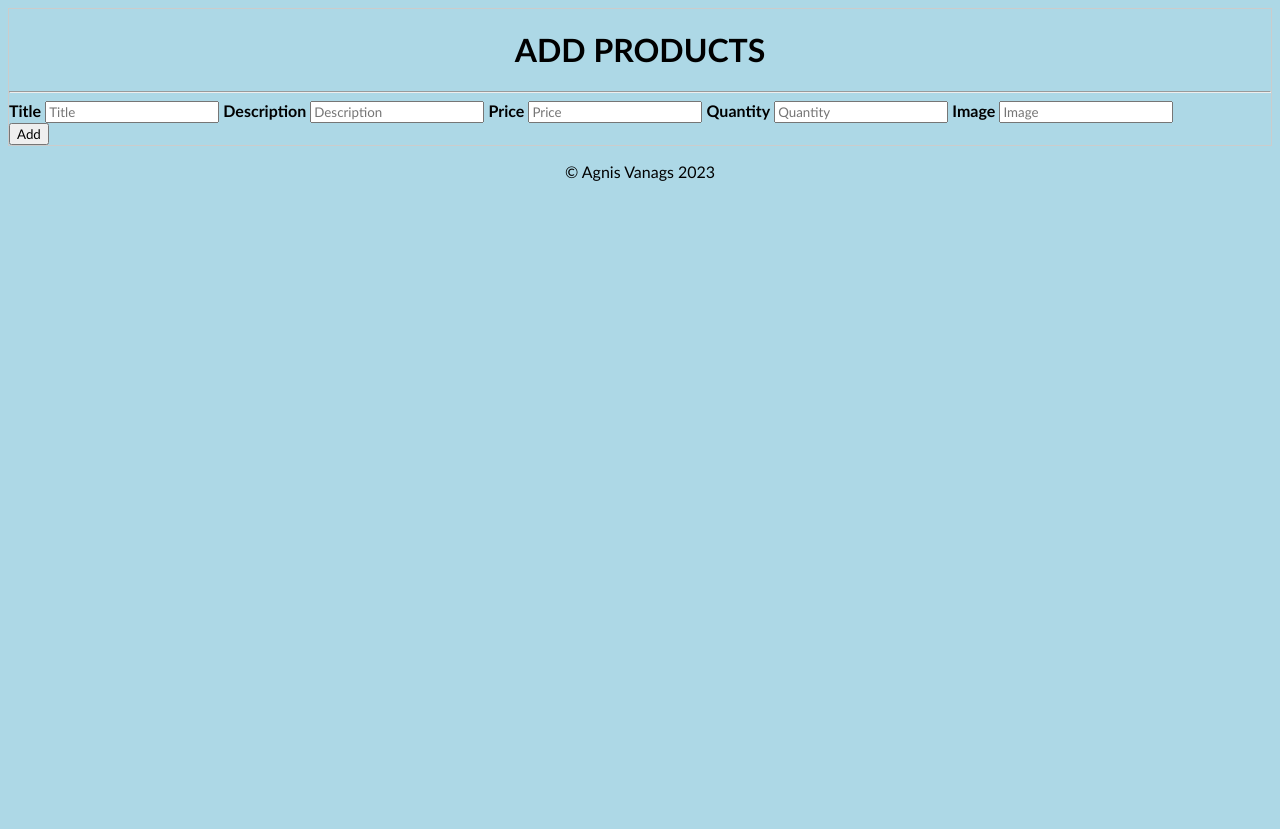
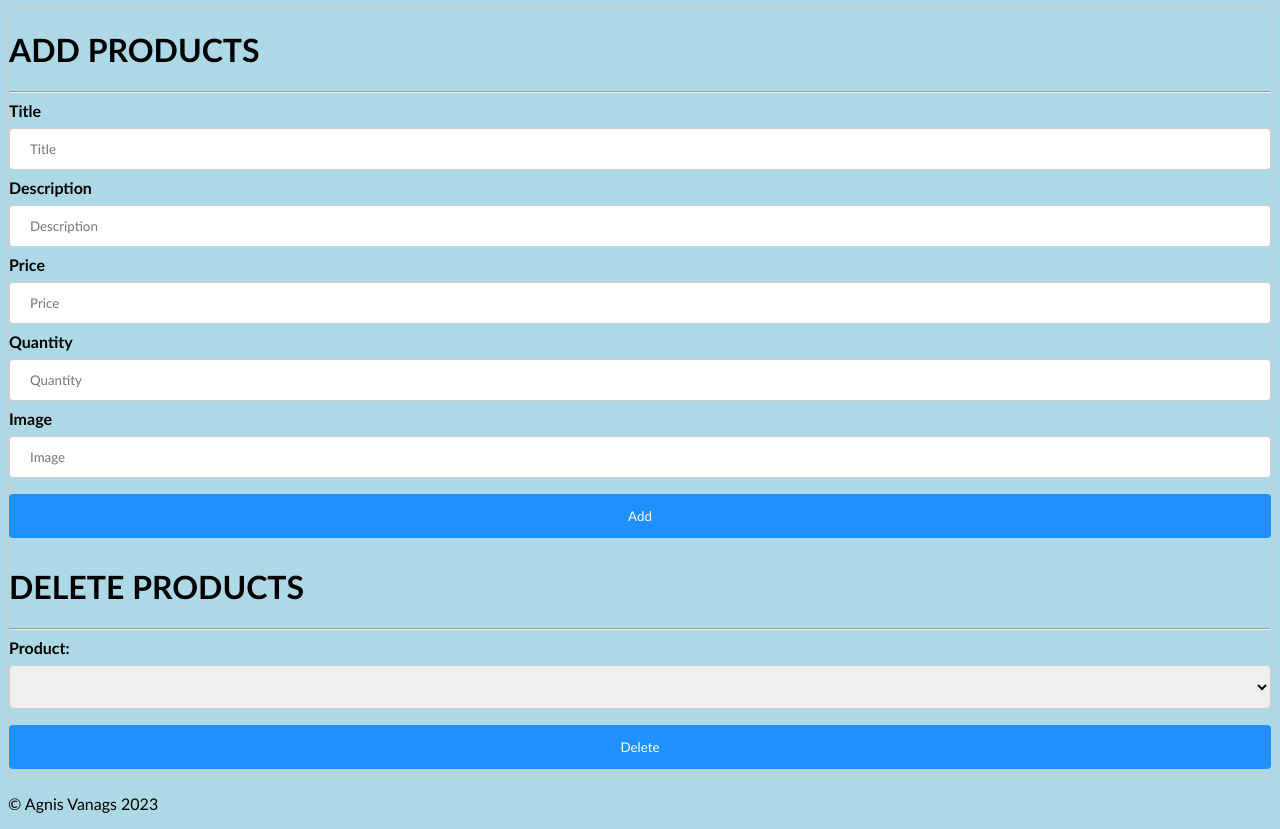
Before and after one commit to Agnis800/AV-promotion-merch-shop, a PHP site: page /add.php in a window 1280 px wide. Before the commit the page ends 181 px from the top, so only its background shows below. Run offline with PHP 8.4, Linux system fonts and the light colour scheme; tables that the repository leaves empty or names only in its code hold one stand-in row (values such as "Sample post"); data that the repository does not hold is empty.

Commit message:
Uzsākts darbs pie produktu dzēšanas sistēmas.

```diff
--- a/pages/add.php
+++ b/pages/add.php
@@ -7,7 +7,7 @@ session_start();
         <meta charset="UTF-8">
         <meta name="viewport" content="width=device-width, initial-scale=1.0">
         <meta http-equiv="X-UA-Compatible" content="ie-edge">
-        <link rel="stylesheet" href="css/cart.css">
+        <link rel="stylesheet" href="css/add.css">
         <link rel="stylesheet" href="https://cdnjs.cloudflare.com/ajax/libs/font-awesome/4.7.0/css/font-awesome.min.css">
         <title>Agnis Vanags</title>
     </head>
@@ -59,6 +59,27 @@ session_start();
 
                <div class="clearfix">
                   <input type="submit" value="Add" name="submit">
+               </div>
+            <div class="deletepr">
+                <?php
+                    require_once "database.php";
+                    $sql = mysqli_query($conn, "SELECT Title from products2");
+                    $data = $sql->fetch_all(MYSQLI_ASSOC);
+                ?>
+                <h1>DELETE PRODUCTS</h1>
+                <hr>
+                <label for="products"><b>Product:</b></label>
+                <select name="products" id="products">
+                    <option value=""></option>
+                    <?php foreach ($data as $row): ?>
+                    <option value="<?= htmlspecialchars($row['ID']) ?>">
+                      <?= htmlspecialchars($row['Title']) ?>
+                    </option>
+                    <?php endforeach ?>
+                </select>
+
+                <div class="clearfix">
+                    <input type="submit" value="Delete" name="delete">
             </div>
         </main>
         <footer>
--- a/pages/cart.php
+++ b/pages/cart.php
@@ -9,8 +9,6 @@ session_start();
         <meta http-equiv="X-UA-Compatible" content="ie-edge">
         <link rel="stylesheet" href="css/cart.css">
         <link rel="stylesheet" href="https://cdnjs.cloudflare.com/ajax/libs/font-awesome/4.7.0/css/font-awesome.min.css">
-        <link href="https://maxcdn.bootstrapcdn.com/bootstrap/3.3.7/css/bootstrap.min.css" rel="stylesheet" integrity="sha384-BVYiiSIFeK1dGmJRAkycuHAHRg32OmUcww7on3RYdg4Va+PmSTsz/K68vbdEjh4u" crossorigin="anonymous">
-        <script src="https://maxcdn.bootstrapcdn.com/bootstrap/3.3.7/js/bootstrap.min.js" integrity="sha384-Tc5IQib027qvyjSMfHjOMaLkfuWVxZxUPnCJA7l2mCWNIpG9mGCD8wGNIcPD7Txa" crossorigin="anonymous"></script>
 
         <title>Agnis Vanags</title>
     </head>
--- a/pages/css/add.css
+++ b/pages/css/add.css
@@ -5,3 +5,34 @@ html * {
 body {
     background-color: #ADD8E6;
 }
+
+input[type=text] {
+    width: 100%;
+    padding: 12px 20px;
+    margin: 8px 0;
+    display: inline-block;
+    border: 1px solid #ccc;
+    border-radius: 4px;
+    box-sizing: border-box;
+}
+
+input[type=submit] {
+    width: 100%;
+    background-color: dodgerblue;
+    color: white;
+    padding: 14px 20px;
+    margin: 8px 0;
+    border: none;
+    border-radius: 4px;
+    cursor: pointer;
+}
+
+select {
+    width: 100%;
+    padding: 12px 20px;
+    margin: 8px 0;
+    display: inline-block;
+    border: 1px solid #ccc;
+    border-radius: 4px;
+    box-sizing: border-box;
+}
--- a/pages/css/cart.css
+++ b/pages/css/cart.css
@@ -23,6 +23,14 @@ html * {
     display: inline-block;
     font-size: 16px;
     width: 20%;
+}
+
+table, th, tr {
+    text-align: center;
+}
+
+table th {
+    background-color: #efefef;
 }
 
 h1 {
--- a/pages/login.php
+++ b/pages/login.php
@@ -11,7 +11,6 @@ if (isset($_SESSION["user"])) {
         <meta name="viewport" content="width=device-width, initial-scale=1.0">
         <meta http-equiv="X-UA-Compatible" content="ie-edge">
         <link rel="stylesheet" href="css/login.css">
-        <link rel="stylesheet" href="https://cdn.jsdelivr.net/npm/bootstrap@5.2.3/dist/css/bootstrap.min.css" integrity="sha384-rbsA2VBKQhggwzxH7pPCaAqO46MgnOM80zW1RWuH61DGLwZJEdK2Kadq2F9CUG65" crossorigin="anonymous">
         <title>Login</title>
     </head>
     <body>
--- a/pages/main.html
+++ b/pages/main.html
@@ -27,7 +27,7 @@
                 </div>
                 </div>
                 <div class="artwork">
-                    <img src="Darklight_artwork.jpg" alt="'Darklight' artwork" width="400" height="400">
+                    <img src="Darklight_artwork.jpg" alt="'Darklight' artwork" width="300" height="300">
                 </div>
                 <div class="title">
                     <h2><b>D A R K L I G H T</b></h2>
--- a/pages/merch.php
+++ b/pages/merch.php
@@ -50,9 +50,6 @@
         <meta http-equiv="X-UA-Compatible" content="ie-edge">
         <link rel="stylesheet" href="css/merch.css">
         <link rel="stylesheet" href="https://cdnjs.cloudflare.com/ajax/libs/font-awesome/4.7.0/css/font-awesome.min.css">
-        <link href="https://maxcdn.bootstrapcdn.com/bootstrap/3.3.7/css/bootstrap.min.css" rel="stylesheet" integrity="sha384-BVYiiSIFeK1dGmJRAkycuHAHRg32OmUcww7on3RYdg4Va+PmSTsz/K68vbdEjh4u" crossorigin="anonymous">
-        <script src="https://maxcdn.bootstrapcdn.com/bootstrap/3.3.7/js/bootstrap.min.js" integrity="sha384-Tc5IQib027qvyjSMfHjOMaLkfuWVxZxUPnCJA7l2mCWNIpG9mGCD8wGNIcPD7Txa" crossorigin="anonymous"></script>
-
         <title>Agnis Vanags</title>
     </head>
     <body>
@@ -81,7 +78,7 @@
             <div class="name">
                 <h1>AV MERCH</h1>
             </div>
-            <div class="container" style="width: 65%">
+            <div class="container" style="width: 25%">
                 <?php
                     require_once "database.php";
                     $query = "SELECT * FROM products2 ORDER BY ID ASC ";
--- a/pages/register.php
+++ b/pages/register.php
@@ -11,7 +11,6 @@ if (isset($_SESSION["user"])) {
         <meta name="viewport" content="width=device-width, initial-scale=1.0">
         <meta http-equiv="X-UA-Compatible" content="ie-edge">
         <link rel="stylesheet" href="css/register.css">
-        <link rel="stylesheet" href="https://cdn.jsdelivr.net/npm/bootstrap@5.2.3/dist/css/bootstrap.min.css" integrity="sha384-rbsA2VBKQhggwzxH7pPCaAqO46MgnOM80zW1RWuH61DGLwZJEdK2Kadq2F9CUG65" crossorigin="anonymous">
         <title>Sign Up</title>
     </head>
     <body>
```
Also changed, not shown: pages/css/merch.css (+12 -1 lines).
